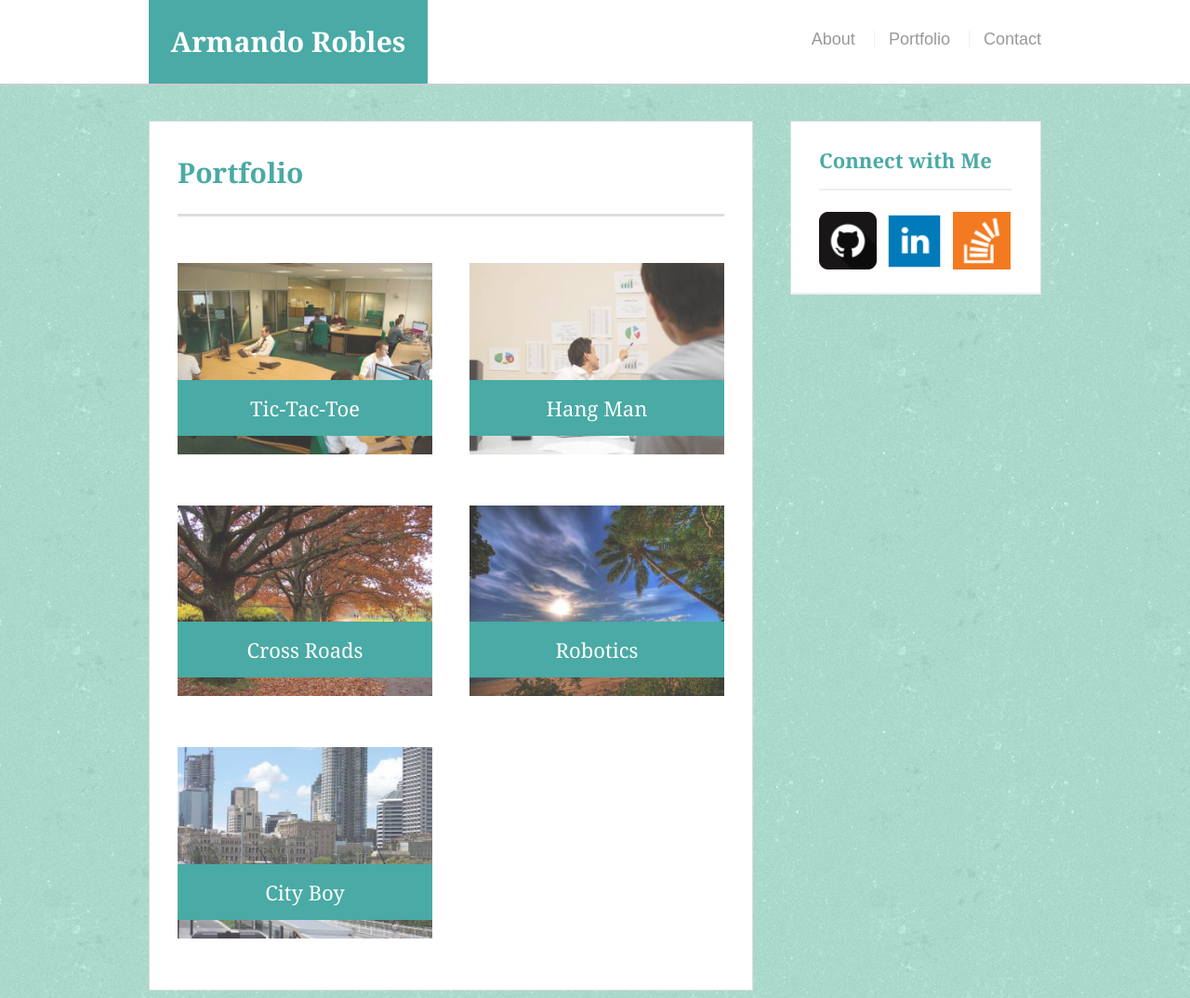
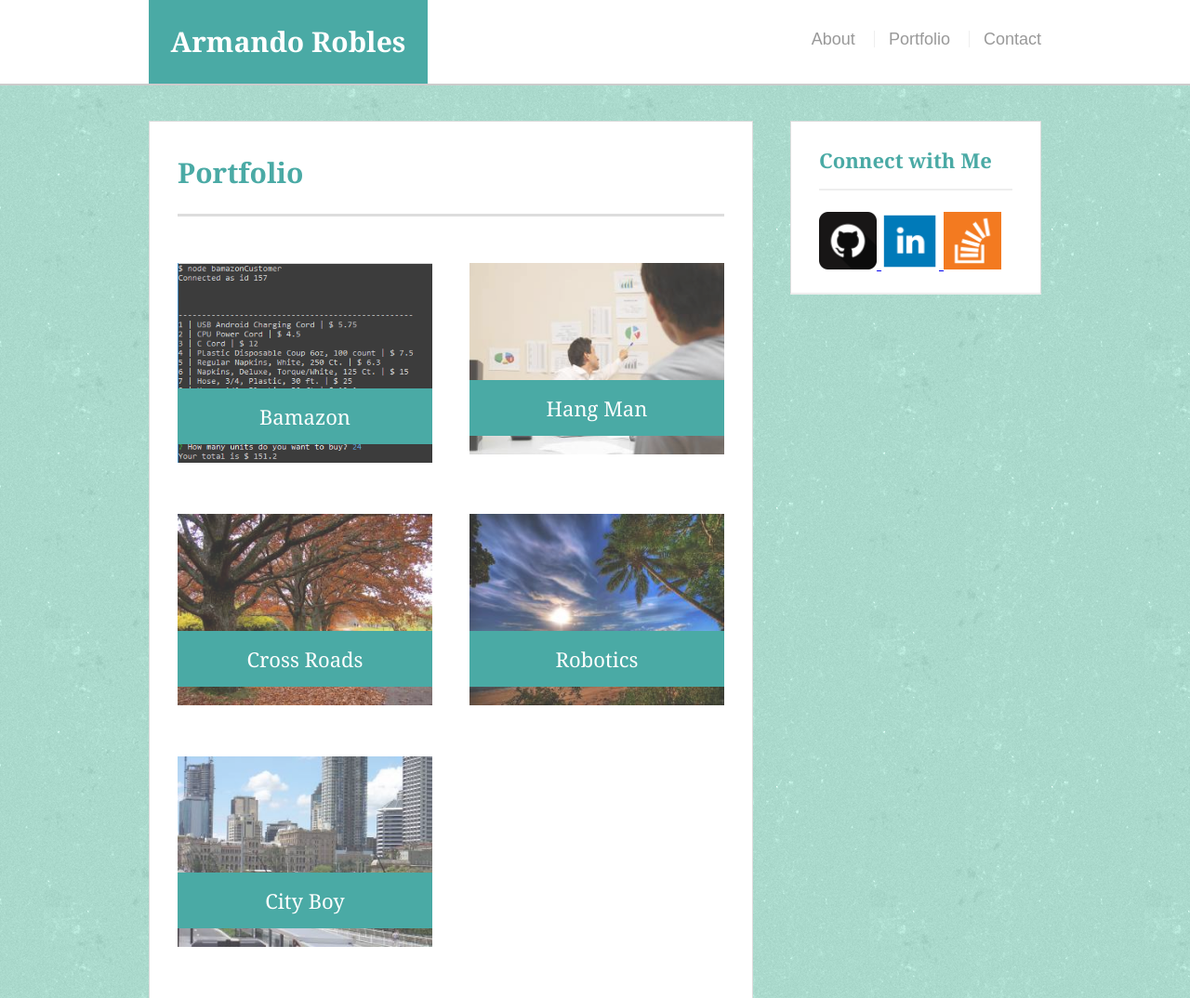
Before and after one commit to RioMando/Responsive-Portfolio, a plain HTML site: page portfolio.html in a window 1280 px wide. Shown: the top 1074 px of the page at 93% size. Drawn offline with Linux system fonts and the light colour scheme.

Commit message:
Added bamazonClient_app in portfolio. Links in social working

```diff
--- a/portfolio.html
+++ b/portfolio.html
@@ -37,8 +37,10 @@
 			<h1>Portfolio</h1>
 
 			<div class="work">
-				<img src="assets/images/business-q-c-320-240-6.jpg" class="auth-image" alt="Tic-Tac-Toe">
-				<h3>Tic-Tac-Toe</h3>
+				<a href="https://github.com/RioMando/Bamazon" target="_blank">
+					<img src="assets/images/bamazon_app.png" class="auth-image" alt="Tic-Tac-Toe">
+					<h3>Bamazon</h3>
+				</a>
 			</div>
 
 			<div class="work">
@@ -67,10 +69,15 @@
 		<section class="sidebar">
 			<div id="connect">
 				<h2>Connect with Me</h2>
-
-				<img src="assets/images/if_github_253591.png" class="social" alt="GitHub" >
-				<img src="assets/images/linkedin_square_color-128.png" class="social" alt="LinkedIn">
-				<img src="assets/images/if_overflow_334695.png" class="social" alt="Stack Overflow">
+				<a href="https://github.com/RioMando" target="_blank">
+					<img src="assets/images/if_github_253591.png" class="social" alt="GitHub" >
+				</a>
+				<a href="https://www.linkedin.com/in/armando-r-a400a496/" target="_blank">
+					<img src="assets/images/linkedin_square_color-128.png" class="social" alt="LinkedIn">
+				</a>
+				<a href="https://stackoverflow.com/users/8624626/mando-r" target="_blank">
+					<img src="assets/images/if_overflow_334695.png" class="social" alt="Stack Overflow">
+				</a>
 			</div>
 		</section>
 	</div>
```
Also changed, not shown: assets/images/bamazon_app.PNG (added), assets/images/business-q-c-320-240-6.jpg (deleted).
